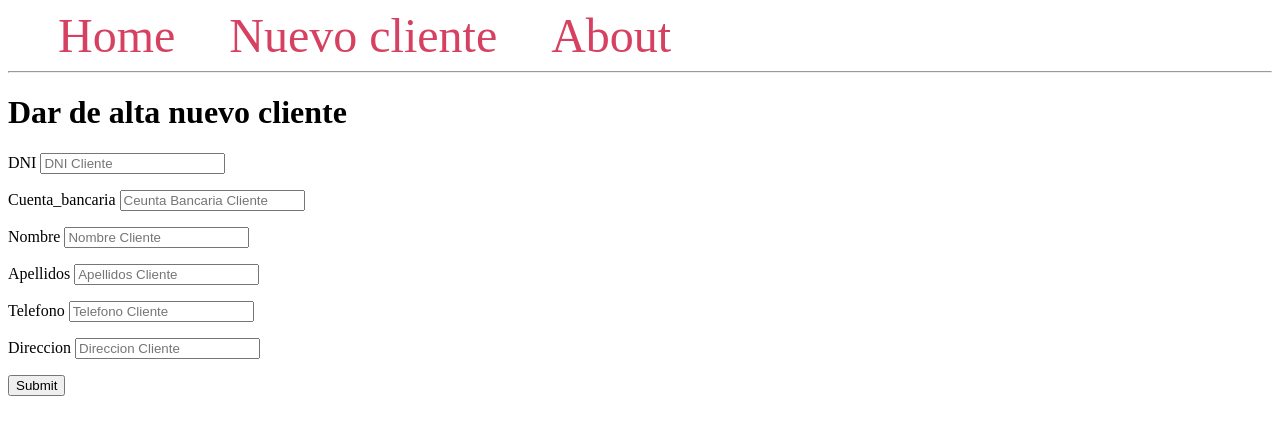
After one commit to dduckduck/ddsi_p3, a Flask app: template templates/cliente_new.html in a window 1280 px wide. The commit adds this page. Shown: the top 435 px of the page. Run offline with Flask 3, Linux system fonts and the light colour scheme; the template is opened without the code that fills it, so the values that code supplies are empty.

Commit message:
cliente index

```diff
--- /dev/null
+++ b/templates/cliente.html
@@ -0,0 +1,33 @@
+<!DOCTYPE html>
+<html lang="es">
+<head>
+    <meta charset="UTF-8">
+    <title>{% block title %} {% endblock %}- Clientes</title>
+    <style>
+        nav a {
+            color: #d64161;
+            font-size: 3em;
+            margin-left: 50px;
+            text-decoration: none;
+        }
+
+        .cliente {
+            padding: 20px;
+            margin: 10px;
+            background-color: #f7f4f4;
+        }
+
+    </style>
+</head>
+<body>
+    <nav>
+        <a href="{{ url_for('base') }}">Home</a>
+        <a href="{{ url_for('cliente_new') }}">Nuevo cliente</a >
+        <a href="#">About</a>
+    </nav>
+    <hr>
+    <div class="content">
+        {% block content %} {% endblock %}
+    </div>
+</body>
+</html>
--- /dev/null
+++ b/templates/cliente_new.html
@@ -0,0 +1,52 @@
+{% extends 'cliente.html' %}
+
+{% block content %}
+    <h1>{% block title %} Dar de alta nuevo cliente {% endblock %}</h1>
+    <form method="post">
+        <p>
+            <label for="DNI">DNI</label>
+            <input type="text" name="DNI"
+                   placeholder="DNI Cliente">
+            </input>
+        </p>
+
+        <p>
+            <label for="CuentaBbancaria">Cuenta_bancaria</label>
+            <input type="text" name="Ceunta Bancaria"
+                   placeholder="Ceunta Bancaria Cliente">
+            </input>
+        </p>
+
+        <p>
+            <label for="Nombre">Nombre</label>
+            <input type="text" name="nombre"
+                   placeholder="Nombre Cliente">
+            </input>
+        </p>
+
+        <p>
+            <label for="Apellidos">Apellidos</label>
+            <input type="text" name="Apellidos"
+                   placeholder="Apellidos Cliente">
+            </input>
+        </p>
+
+        <p>
+            <label for="Telefono">Telefono</label>
+            <input type="text" name="Telefono"
+                   placeholder="Telefono Cliente">
+            </input>
+        </p>
+
+        <p>
+            <label for="Direccion">Direccion</label>
+            <input type="text" name="Direccion"
+                   placeholder="Direccion Cliente">
+            </input>
+        </p>
+
+        <p>
+            <button type="submit">Submit</button>
+        </p>
+    </form>
+{% endblock %}
```
Also changed, not shown: templates/base.html (+29 -15 lines), templates/cliente_index.html (added, +13 -0 lines).
